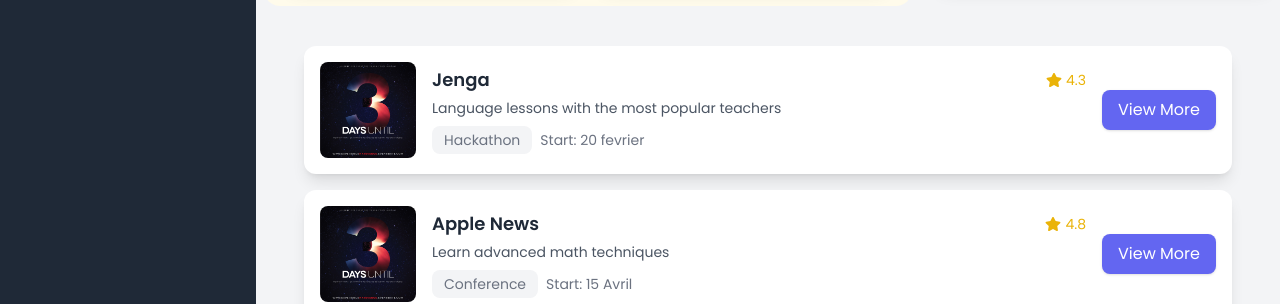
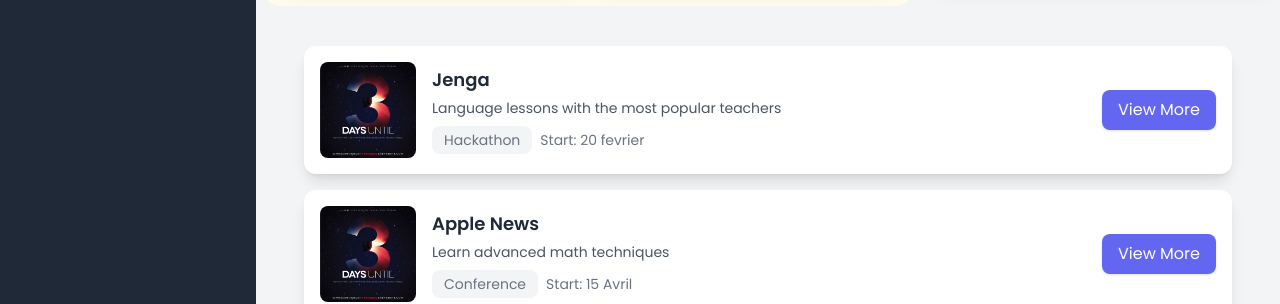
Before and after one commit to anelkamd/Kivu.Event, a React (Vite) app in the folder client/: page / in a window 1280 px wide. Shown: the part 450-754 px from the top of the page. Built offline with nearby package versions, Linux system fonts and the light colour scheme.

Commit message:
Suppression d'un element dans l'objet ( rating )

```diff
--- a/client/src/components/UpcomingEvents.jsx
+++ b/client/src/components/UpcomingEvents.jsx
@@ -11,7 +11,6 @@ const UpcomingEvents = () => {
             description: 'Language lessons with the most popular teachers',
             category: 'Hackathon',
             date: '20 fevrier',
-            rating: 4.3,
         },
         {
             image: couv,
@@ -19,7 +18,6 @@ const UpcomingEvents = () => {
             description: 'Learn advanced math techniques',
             category: 'Conference',
             date: '15 Avril',
-            rating: 4.8,
         },
         {
             image: couv,
@@ -27,7 +25,6 @@ const UpcomingEvents = () => {
             description: 'Learn advanced math techniques',
             category: 'Formation',
             date: '02 Juillet',
-            rating: 3.3,
         },
         {
             image: couv,
@@ -35,7 +32,6 @@ const UpcomingEvents = () => {
             description: 'Learn advanced math techniques',
             category: 'Education',
             date: '15 Aout',
-            rating: 4.8,
         },
     ];
 
@@ -66,10 +62,6 @@ const UpcomingEvents = () => {
                             <h3 className="text-lg font-semibold text-gray-800">
                                 {event.name}
                             </h3>
-                            <div className="flex items-center space-x-1 text-yellow-500">
-                                <FaStar />
-                                <span className="text-sm font-medium">{event.rating}</span>
-                            </div>
                         </div>
                         <p className="text-sm text-gray-600 mb-2">{event.description}</p>
                         <div className="flex items-center text-sm text-gray-500">
```
